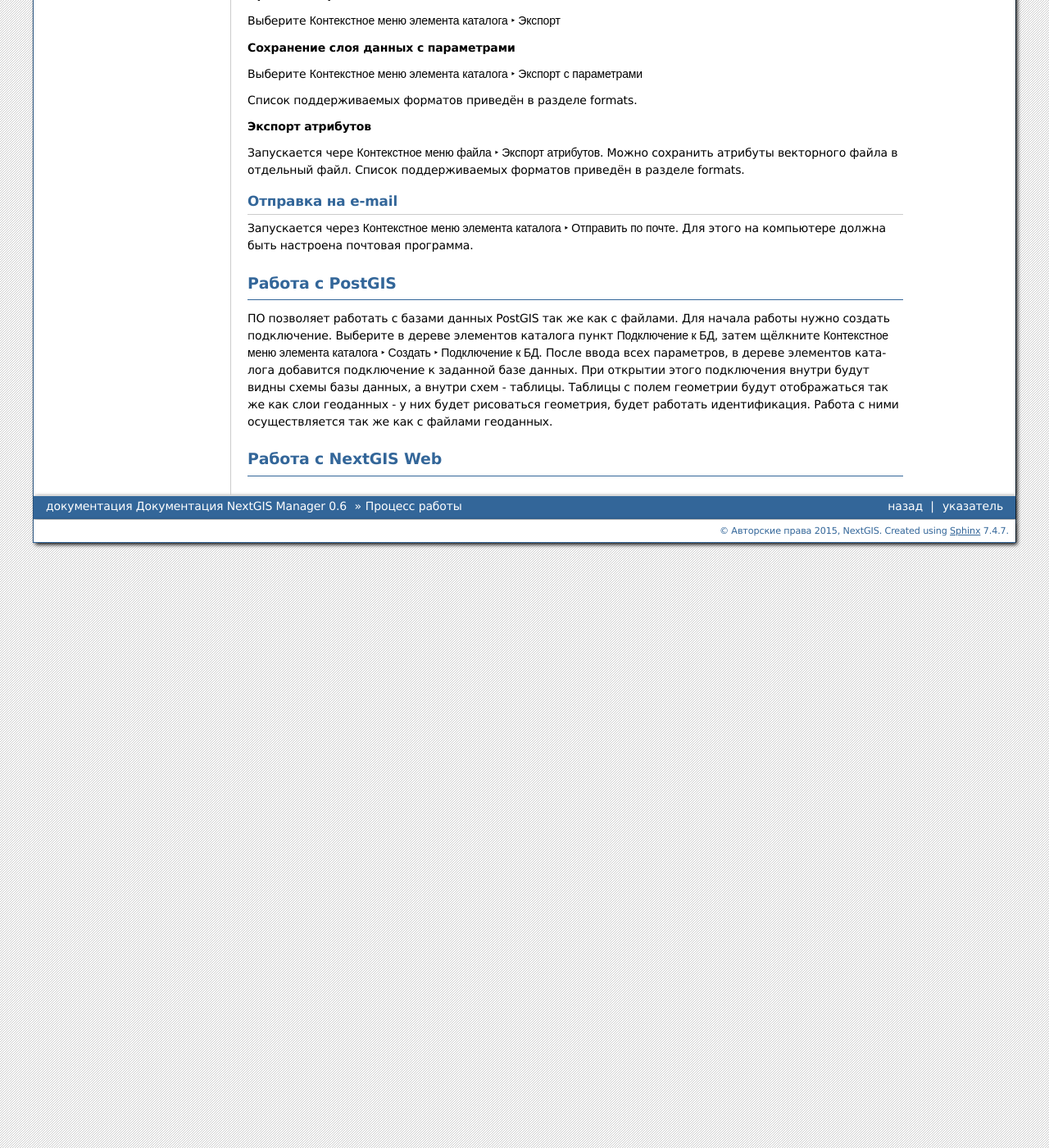
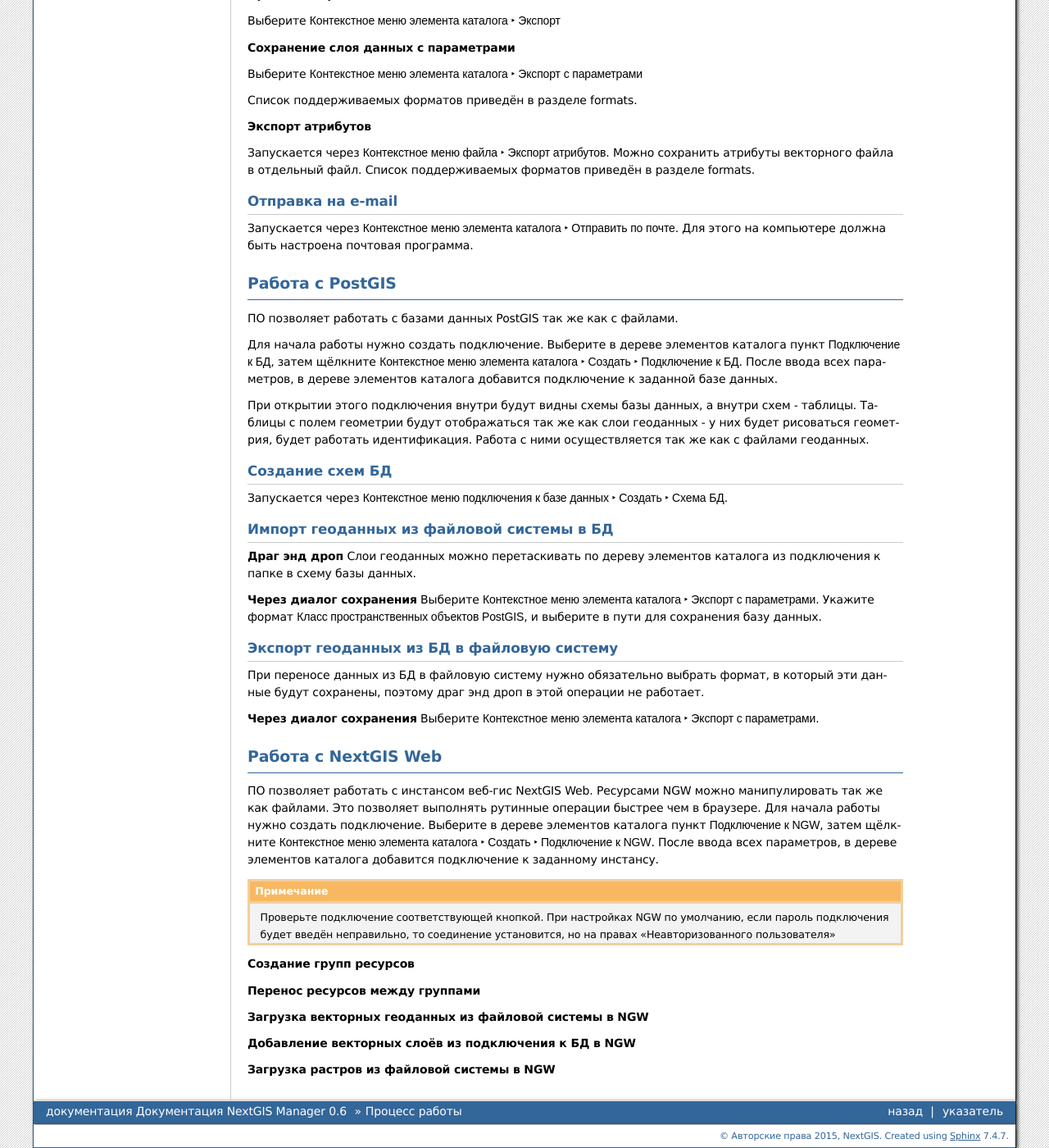
Before and after one commit to isabella232/docs_ngmanager, a Sphinx documentation site: the page built from source/user_tasks.rst, in a window 1280 px wide and 1400 px high, scrolled down 1125 px. Shown: the whole window at 82% size. Built offline with Sphinx 7.4.7, drawn with Linux system fonts in a browser that asks for light colours; formulas are drawn with MathJax 3; some of the changed text lies outside the part shown.

Commit message:
пишу

```diff
--- a/source/user_tasks.rst
+++ b/source/user_tasks.rst
@@ -73,7 +73,7 @@
 **Экспорт атрибутов**
 
 
-Запускается чере :menuselection:`Контекстное меню файла --> Экспорт атрибутов`.
+Запускается через :menuselection:`Контекстное меню файла --> Экспорт атрибутов`.
 Можно сохранить атрибуты векторного файла в отдельный файл.
 Список поддерживаемых форматов приведён в разделе :ref:`formats`.
 
@@ -87,10 +87,51 @@
 Работа с PostGIS
 ---------------------------------------
 
-ПО позволяет работать с базами данных PostGIS так же как с файлами. Для начала работы нужно создать подключение. Выберите в дереве элементов каталога пункт :guilabel:`Подключение к БД`, затем щёлкните :menuselection:`Контекстное меню элемента каталога --> Создать --> Подключение к БД`. После ввода всех параметров, в дереве элементов каталога добавится подключение к заданной базе данных.
+ПО позволяет работать с базами данных PostGIS так же как с файлами.
+
+Для начала работы нужно создать подключение. Выберите в дереве элементов каталога пункт :guilabel:`Подключение к БД`, затем щёлкните :menuselection:`Контекстное меню элемента каталога --> Создать --> Подключение к БД`. После ввода всех параметров, в дереве элементов каталога добавится подключение к заданной базе данных.
+
 При открытии этого подключения внутри будут видны схемы базы данных, а внутри схем - таблицы. Таблицы с полем геометрии будут отображаться так же как слои геоданных - у них будет рисоваться геометрия, будет работать идентификация. Работа с ними осуществляется так же как с файлами геоданных.
 
+
+Создание схем БД
+^^^^^^^^^^^^^^^^^
+
+Запускается через :menuselection:`Контекстное меню подключения к базе данных --> Создать --> Схема БД`.
+
+Импорт геоданных из файловой системы в БД
+^^^^^^^^^^^^^^^^^^^^^^^^^^^^^^^^^^^^^^^^^^^^^^^^^^^
+
+**Драг энд дроп**
+Слои геоданных можно перетаскивать по дереву элементов каталога из подключения к папке в схему базы данных.
+
+**Через диалог сохранения**
+Выберите :menuselection:`Контекстное меню элемента каталога --> Экспорт с параметрами`. Укажите формат :guilabel:`Класс пространственных объектов PostGIS`, и выберите в пути для сохранения базу данных.
+
+Экспорт геоданных из БД в файловую систему
+^^^^^^^^^^^^^^^^^^^^^^^^^^^^^^^^^^^^^^^^^^^^^^^^^^^
+
+При переносе данных из БД в файловую систему нужно обязательно выбрать формат, в который эти данные будут сохранены, поэтому драг энд дроп в этой операции не работает.
+
+**Через диалог сохранения**
+Выберите :menuselection:`Контекстное меню элемента каталога --> Экспорт с параметрами`.
 
 
 Работа с NextGIS Web
 ---------------------------------------
+
+ПО позволяет работать с инстансом веб-гис NextGIS Web. Ресурсами NGW можно манипулировать так же как файлами.
+Это позволяет выполнять рутинные операции быстрее чем в браузере.
+Для начала работы нужно создать подключение. Выберите в дереве элементов каталога пункт :guilabel:`Подключение к NGW`, затем щёлкните :menuselection:`Контекстное меню элемента каталога --> Создать --> Подключение к NGW`. После ввода всех параметров, в дереве элементов каталога добавится подключение к заданному инстансу.
+
+.. note:: Проверьте подключение соответствующей кнопкой. При настройках NGW по умолчанию, если пароль подключения будет введён неправильно, то соединение установится, но на правах "Неавторизованного пользователя"
+
+**Создание групп ресурсов**
+
+**Перенос ресурсов между группами**
+
+**Загрузка векторных геоданных из файловой системы в NGW**
+
+**Добавление векторных слоёв из подключения к БД в NGW**
+
+**Загрузка растров из файловой системы в NGW**
```
